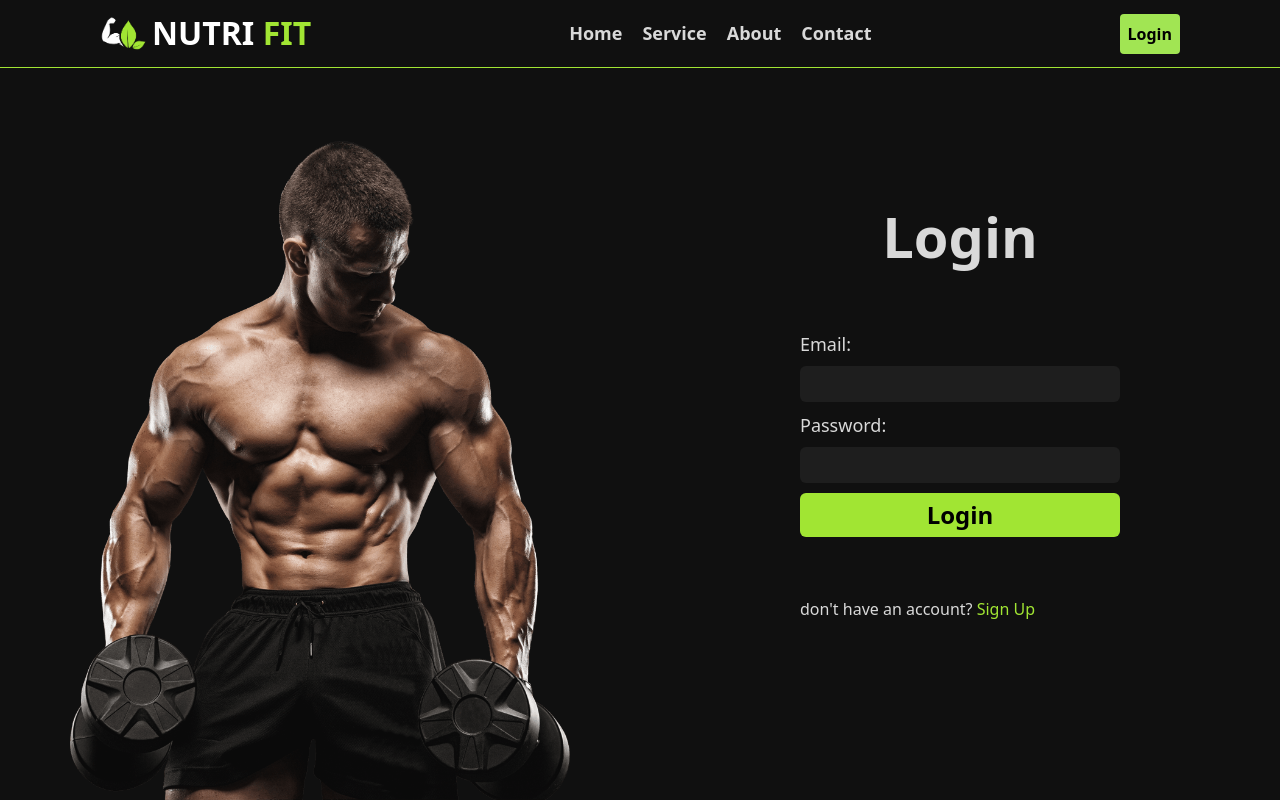
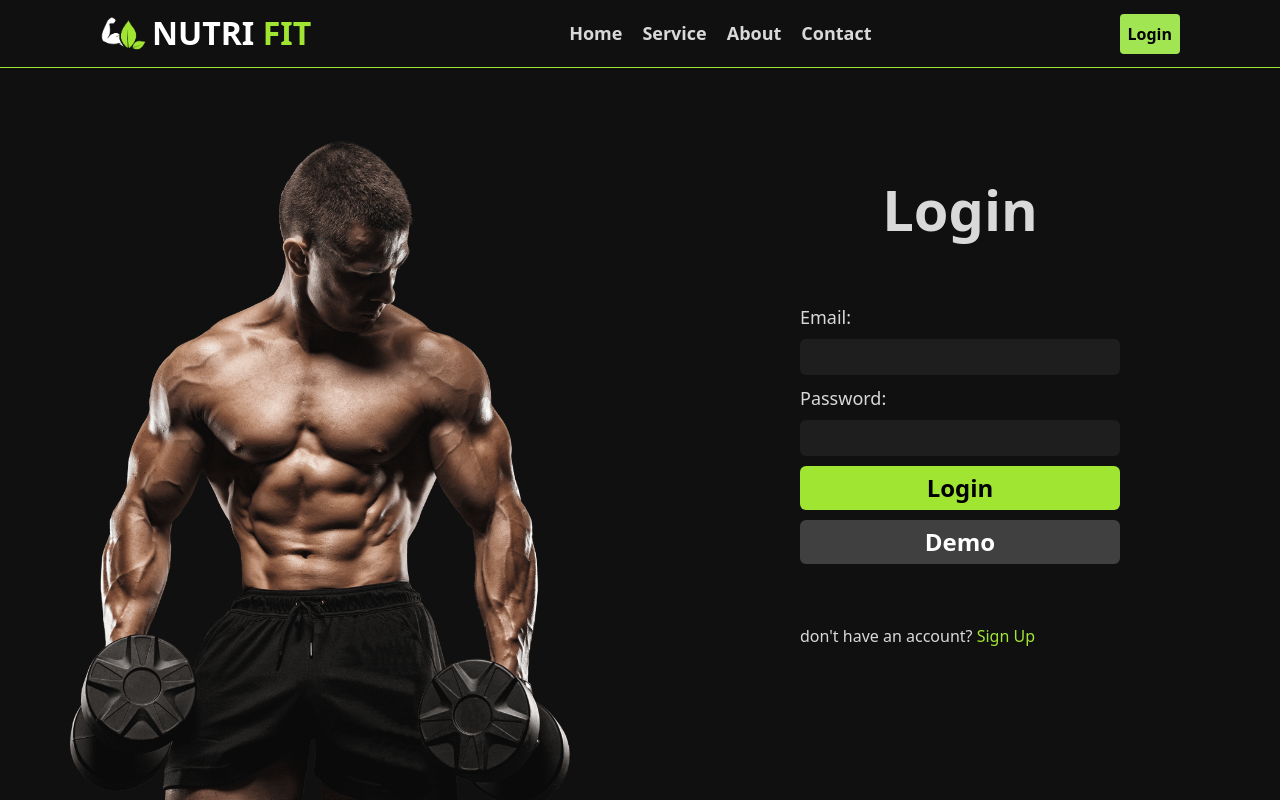
Before and after one commit to usfaql/MERAKI_Academy_Project_5_forked, a React (Create React App) app in the folder frontend/: page /login in a window 1280 px wide. Built offline with nearby package versions, Linux system fonts and the light colour scheme; no server answers.

Commit message:
add Demo Button

```diff
--- a/frontend/src/components/Login/Login.js
+++ b/frontend/src/components/Login/Login.js
@@ -147,6 +147,32 @@ const Login = () => {
 
         }
 
+    const demo = ()=>{
+
+      axios.post("https://meraki-academy-project-5-qxxn.onrender.com/users/login", {
+        email :"nutrifit@gmail.com",
+        password : "1234",
+      }).then((result)=>{
+        dispatch(setLogin(result?.data));
+        dispatch(setUserId(result.data.userId));
+        dispatch(setActivePrivate(result.data.private));
+        setMessage("");
+        localStorage.setItem("token",result.data.token);
+        localStorage.setItem("userId",result.data.userId);
+        localStorage.setItem("userInfo", JSON.stringify({
+            nameUser : result.data.userInfo.firstname + " "+ result.data.userInfo.lastname,
+            email : result.data.userInfo.email,
+            gender : result.data.userInfo.gender,
+            private : result.data.userInfo.private,
+            image : result.data.userInfo.image,
+            role : result.data.userInfo.role_id
+          }));
+        navigate('/home');
+      }).catch((error)=>{
+        setSuccess(false)
+        setMessage(error.message);
+      })
+    }
 
   return (
     <div className='login-Page'>
@@ -175,9 +201,12 @@ const Login = () => {
             style={{ backgroundColor: "#1e1e1e", border: "0", color: "white" }}
           />
         </div>
-        <button className="button-login" style={!onTheme? {backgroundColor:"A1E533"} : {backgroundColor:"#e333e5"}} onClick={()=>{
+        <button className="button-login" style={!onTheme? {backgroundColor:"#A1E533"} : {backgroundColor:"#e333e5"}} onClick={()=>{
         login()
       }} >Login</button>
+              <button className="button-login" style={!onTheme? {backgroundColor:"#404040", color:"white"} : {backgroundColor:"#404040", color:"white"}} onClick={()=>{
+        demo()
+      }} >Demo</button>
       <div style={{ alignSelf: "center" }}>
         <GoogleLogin onSuccess={responseMessage} onError={errorMessage} />
       </div>
```
